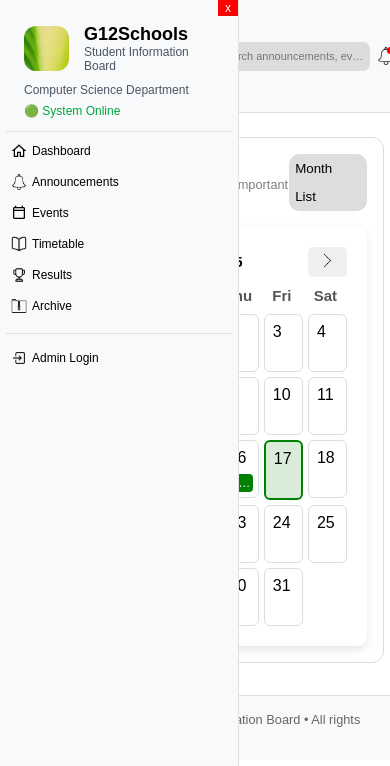
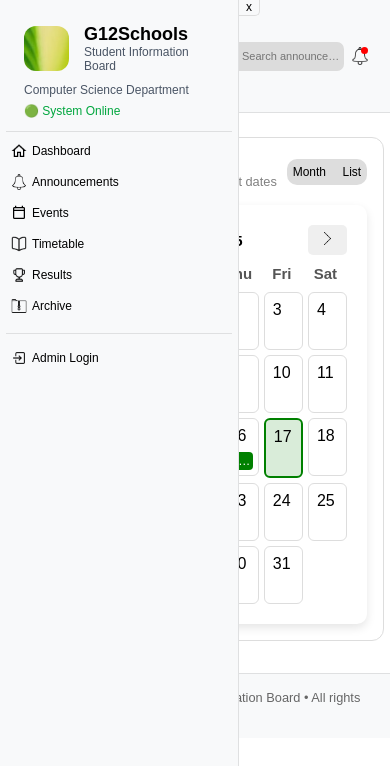
Before and after one commit to techjay01/G12Schools, a plain HTML site: page frontend/events.html in a window 390 px wide. Both pictures are taken after a click on the picture 31 px from the left and 56 px from the top of the page. Shown: the top 766 px of the page. Drawn offline with Linux system fonts and the light colour scheme.

Commit message:
login and header and sidebar features

```diff
--- a/frontend/css/events.css
+++ b/frontend/css/events.css
@@ -154,5 +154,6 @@
 @media (max-width: 550px) {
  .event-month-list-toggle button {
     padding: 0.5em 0.5em;
+    font-size: 12px;
  }
 }
--- a/frontend/css/login.css
+++ b/frontend/css/login.css
@@ -30,9 +30,9 @@ body {
     background-color: rgb(255, 255, 255);
     position: relative;
     padding: 1.5em;
-    margin-top: 5em;
+    margin-top: 4em;
     border-radius: 12px;
-    width: 90%;
+    width: 50%;
     max-width: 400px;
     box-shadow: 0 5px 20px rgba(0, 0, 0, 0.2);
     animation: slideIn 0.3s ease;
@@ -54,6 +54,7 @@ body {
 .admin-login-request {
     color: #6c6c6c;
     margin: 0.5em 0 0 0;
+    font-size: 14px;
 }
 
 .login-head {
--- a/frontend/css/style.css
+++ b/frontend/css/style.css
@@ -174,6 +174,22 @@ header {
     }
 }
 
+@media (max-width: 500px) {
+    .header-left-department-info img {
+        width: 30px;
+        height: 30px;
+    }
+    .mobile h2 {
+        font-size: 16px;
+    }
+    .mobile p {
+        font-size: 12px;
+    }
+    .header-search-bar-div input {
+        width: 100px;
+    }
+}
+
 
 
 /* Sidebar */
@@ -191,14 +207,23 @@ header {
     transition: 0.3s;
 }
 
-.close-sidebar {
+.close-sidebar.active {
     position: absolute;
     top: 0;
-    right: 0;
-    padding: 1px 7px;
-    color: white;
-    background: red;
+    right: -22px;
+    padding: 0 7px 1px;
+    color: black;
+    border: 1px solid #ddd;
+    border-bottom-right-radius: 5px;
+    border-left: none;
+    border-top: none;
     cursor: pointer;
+}
+
+.close-sidebar.active:active,
+.close-sidebar.active:hover {
+    background: #ddd;
+    color: black;
 }
 
 .sidebar.active {
--- a/frontend/events.html
+++ b/frontend/events.html
@@ -84,7 +84,7 @@
                             <img src="assets/icons/calendar.png" alt="events icon">
                             <h4>Event Calendar</h4>
                         </div>
-                        <p>Departmental events, deadlines, and important dates</p>
+                        <p>Dept. events, deadlines, and important dates</p>
                     </div>
 
                     <div class="event-month-list-toggle">
--- a/frontend/js/sidebar.js
+++ b/frontend/js/sidebar.js
@@ -1,16 +1,21 @@
 const menuIcon = document.getElementById('menu-icon');
 const sidebar = document.getElementById('sidebar');
+const closeSidebar = document.querySelector('.close-sidebar');
 
 menuIcon.addEventListener('click', () => {
 sidebar.classList.toggle('active');
+closeSidebar.classList.toggle('active');
 });
 
-document.querySelector('.close-sidebar').addEventListener('click', () => {
+closeSidebar.addEventListener('click', () => {
     sidebar.classList.remove('active');
+    closeSidebar.classList.remove('active');
+
 });
 
 document.addEventListener('click', (e) => {
-    if (!sidebar.contains(e.target) && !menuIcon.contains(e.target)) {
+    if (!sidebar.contains(e.target) && !menuIcon.contains(e.target) && !closeSidebar.contains(e.target)) {
         sidebar.classList.remove('active');
+        closeSidebar.classList.remove('active');
     }
 });
```
